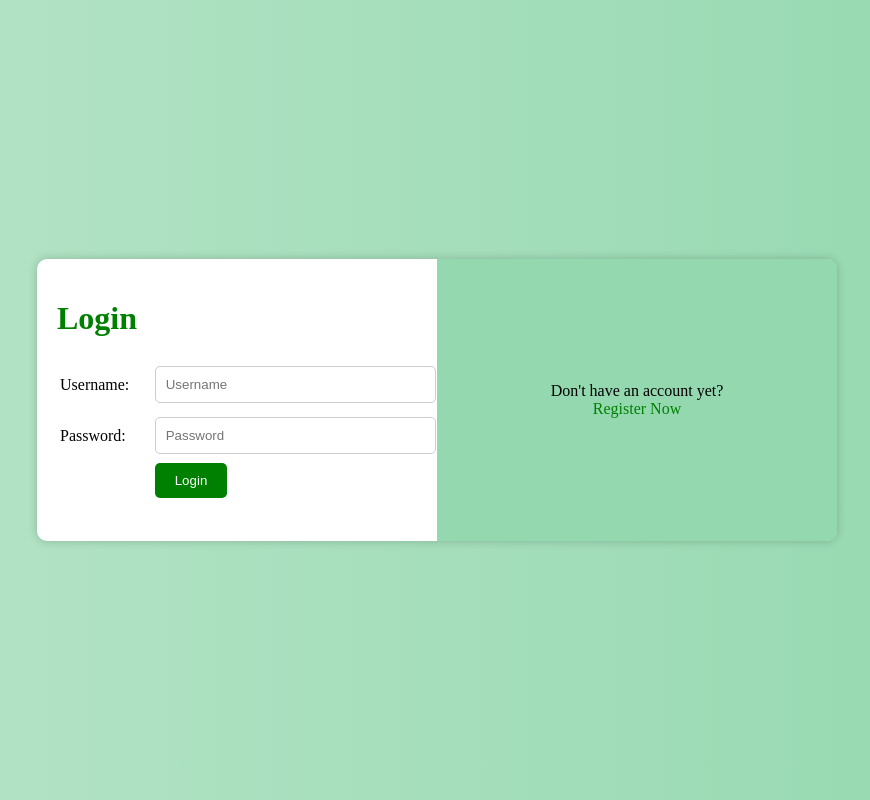
After one commit to PBPF09/Sobaca, a Django app: page /login/ in a window 1280 px wide. The commit adds this page. Shown: the whole page, without its empty margins (203-1073 px from the left). Run offline with Django 4.2, Linux system fonts and the light colour scheme.

Commit message:
added login and register auths and basic css

```diff
--- a/Sobaca/settings.py
+++ b/Sobaca/settings.py
@@ -55,7 +55,7 @@ ROOT_URLCONF = 'Sobaca.urls'
 TEMPLATES = [
     {
         'BACKEND': 'django.template.backends.django.DjangoTemplates',
-        'DIRS': [],
+        'DIRS': [BASE_DIR / 'templates'],
         'APP_DIRS': True,
         'OPTIONS': {
             'context_processors': [
--- a/Sobaca/urls.py
+++ b/Sobaca/urls.py
@@ -15,8 +15,9 @@ Including another URLconf
     2. Add a URL to urlpatterns:  path('blog/', include('blog.urls'))
 """
 from django.contrib import admin
-from django.urls import path
+from django.urls import path, include
 
 urlpatterns = [
+    path('', include('main.urls')),
     path('admin/', admin.site.urls),
 ]
--- /dev/null
+++ b/main/templates/login.html
@@ -0,0 +1,136 @@
+{% extends 'base.html' %}
+
+{% block meta %}
+    <title>Login</title>
+{% endblock meta %}
+
+{% block content %}
+<style>
+    body {
+        background: linear-gradient(to right, #b7e4c7, #93d8af);
+        display: flex;
+        justify-content: center;
+        align-items: center;
+        height: 100vh;
+        margin: 0;
+    }
+
+    .login-card {
+        background: linear-gradient(to right, #93d8af, #b7e4c7);
+        border-radius: 10px;
+        box-shadow: 0 0 10px rgba(0, 0, 0, 0.2);
+        display: flex;
+        max-width: 800px;
+        width: 100%;
+    }
+
+    .left-side, .right-side {
+        flex: 1;
+        padding: 20px;
+    }
+
+    .left-side {
+        background: #fff;
+        border-top-left-radius: 10px;
+        border-bottom-left-radius: 10px;
+    }
+
+    .right-side {
+        background: #93d8af;
+        border-top-right-radius: 10px;
+        border-bottom-right-radius: 10px;
+        display: flex;
+        flex-direction: column;
+        justify-content: center;
+        align-items: center;
+    }
+
+    .right-side a {
+        text-decoration: none;
+        color: #008000;
+    }
+
+    .right-side a:hover {
+        text-decoration: underline;
+    }
+
+    .login h1 {
+        color: #008000;
+    }
+
+    .login form {
+        margin: 20px 0;
+    }
+
+    .login table {
+        width: 100%;
+    }
+
+    .login input[type="text"],
+    .login input[type="password"] {
+        width: 100%;
+        padding: 10px;
+        border: 1px solid #ccc;
+        border-radius: 5px;
+        margin: 5px 0;
+    }
+
+    .login .btn {
+        background: #008000;
+        color: #fff;
+        padding: 10px 20px;
+        border: none;
+        border-radius: 5px;
+        cursor: pointer;
+    }
+
+    .login .btn:hover {
+        background: #006400;
+    }
+
+    .login ul {
+        list-style: none;
+        padding: 0;
+    }
+
+    .login ul li {
+        color: red;
+    }
+</style>
+
+<div class="login-card">
+    <div class="left-side">
+        <div class="login">
+            <h1>Login</h1>
+            <form method="POST" action="">
+                {% csrf_token %}
+                <table>
+                    <tr>
+                        <td>Username: </td>
+                        <td><input type="text" name="username" placeholder="Username" class="form-control"></td>
+                    </tr>
+                    <tr>
+                        <td>Password: </td>
+                        <td><input type="password" name="password" placeholder="Password" class="form-control"></td>
+                    </tr>
+                    <tr>
+                        <td></td>
+                        <td><input class="btn login_btn" type="submit" value="Login"></td>
+                    </tr>
+                </table>
+            </form>
+            {% if messages %}
+                <ul>
+                    {% for message in messages %}
+                        <li>{{ message }}</li>
+                    {% endfor %}
+                </ul>
+            {% endif %}
+        </div>
+    </div>
+    <div class="right-side">
+        Don't have an account yet? <a href="{% url 'main:register' %}">Register Now</a>
+    </div>
+</div>
+
+{% endblock content %}
--- /dev/null
+++ b/main/urls.py
@@ -0,0 +1,12 @@
+from django.urls import path
+from main.views import show_main, register, login_user, logout_user
+
+app_name = 'main'
+
+urlpatterns = [
+    path('', show_main, name='show_main'),
+    path('register/', register, name='register'),
+    path('login/', login_user, name='login'),
+    path('logout/', logout_user, name='logout'),
+
+]
--- a/main/views.py
+++ b/main/views.py
@@ -1,3 +1,60 @@
-from django.shortcuts import render
+import datetime
+from django.http import HttpResponseRedirect
+from django.urls import reverse
+from django.shortcuts import render, redirect
+from django.contrib.auth.forms import UserCreationForm
+from django.contrib import messages
+from django.contrib.auth import authenticate, login, logout
+from django.contrib.auth.decorators import login_required
 
-# Create your views here.
+@login_required(login_url='/login')
+def show_main(request):
+
+    if 'last_login' in request.COOKIES:
+        last_login = request.COOKIES['last_login']
+    else:
+        last_login = 'N/A'
+    context = {
+        'name': 'Sobaca',
+        'class': 'PBP F',
+        'last_login' : last_login
+    }
+    return render(request, "main.html", context)
+
+
+def register(request):
+    form = UserCreationForm()
+
+    if request.method == "POST":
+        form = UserCreationForm(request.POST)
+        if form.is_valid():
+            form.save()
+            messages.success(request, 'Your account has been successfully created!')
+            return redirect('main:login')
+    context = {'form':form}
+    return render(request, 'register.html', context)
+
+
+
+def login_user(request):
+    if request.method == 'POST':
+        username = request.POST.get('username')
+        password = request.POST.get('password')
+        user = authenticate(request, username=username, password=password)
+        if user is not None:
+            login(request, user)
+            response = HttpResponseRedirect(reverse("main:show_main"))
+            response.set_cookie('last_login', str(datetime.datetime.now()))
+            return response
+        else:
+            messages.info(request, 'Sorry, incorrect username or password. Please try again.')
+    context = {}
+    return render(request, 'login.html', context)
+
+
+
+def logout_user(request):
+    logout(request)
+    response = HttpResponseRedirect(reverse('main:login'))
+    response.delete_cookie('last_login')
+    return response
--- /dev/null
+++ b/templates/base.html
@@ -0,0 +1,18 @@
+{% load static %}
+<!DOCTYPE html>
+<html lang="en">
+    <head>
+        <meta charset="UTF-8" />
+        <meta
+            name="viewport"
+            content="width=device-width, initial-scale=1.0"
+        />
+        {% block meta %}
+        {% endblock meta %}
+    </head>
+
+    <body>
+        {% block content %}
+        {% endblock content %}
+    </body>
+</html>
```
Also changed, not shown: main/templates/main.html (+13 -10 lines), main/templates/register.html (added, +34 -0 lines).
